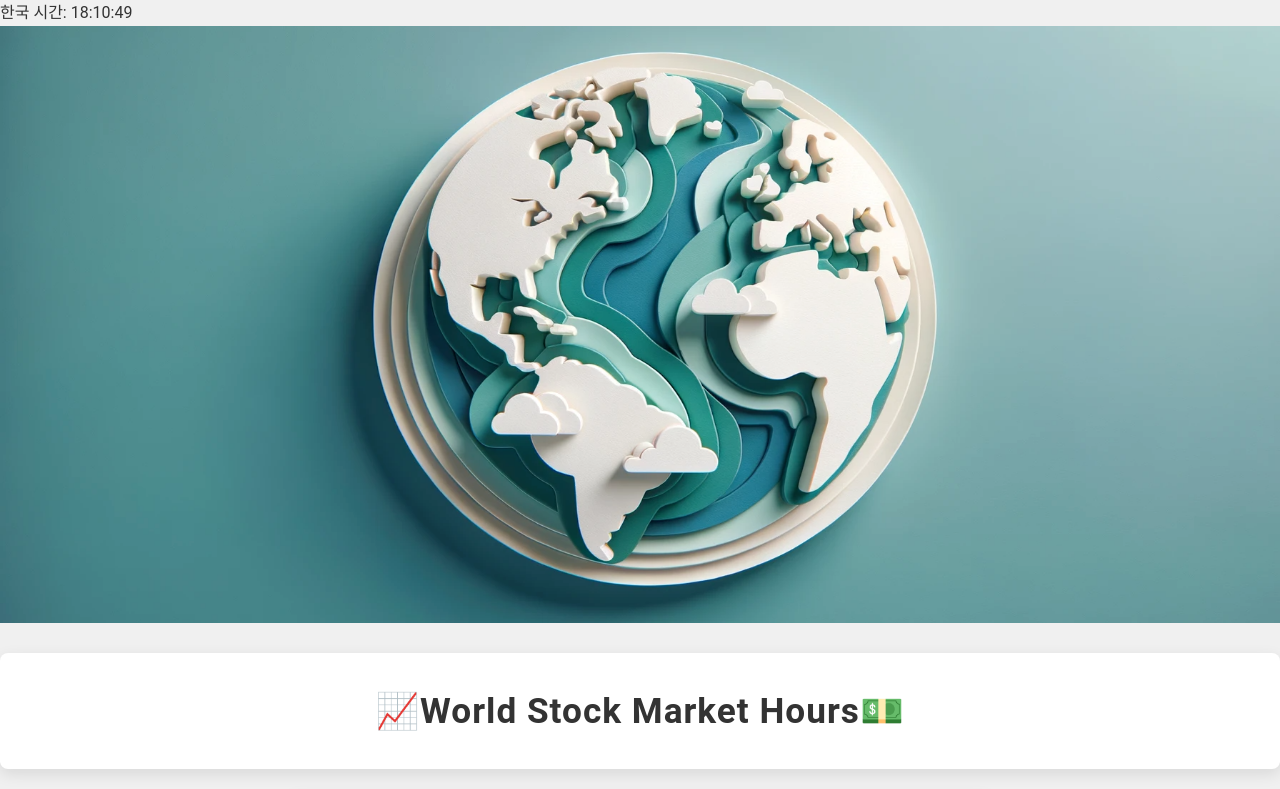
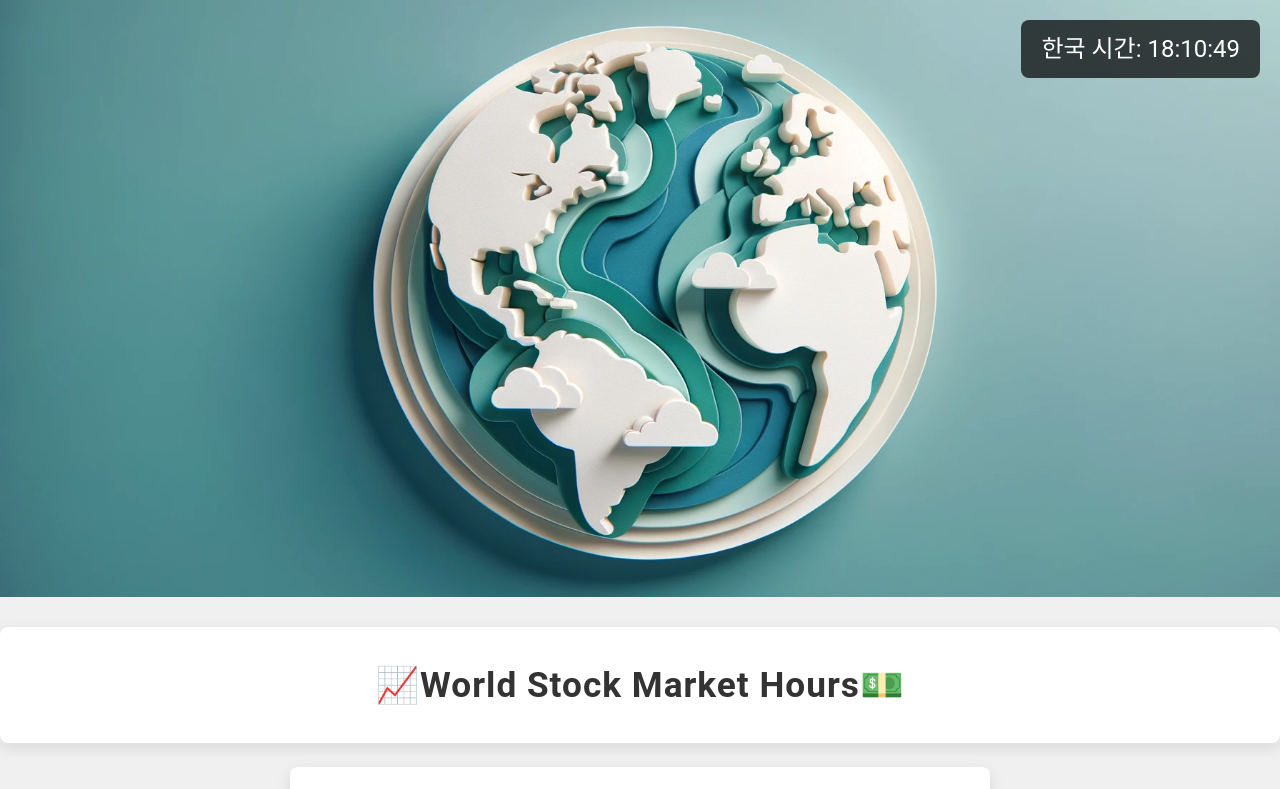
Before and after one commit to yongbioinfo/world_stock_Hours, a plain HTML site: page index.html in a window 1280 px wide. Shown: the top 789 px of the page. Drawn offline with Linux system fonts and the light colour scheme.

Commit message:
Update index.html

```diff
--- a/index.html
+++ b/index.html
@@ -70,16 +70,16 @@
             font-weight: bold;
         }
 
-        .korean-current-time {
+        .korea-current-time {
             position: absolute;
-            top: 30px;
-            right: 30px;
-            background-color: rgba(255, 255, 255, 0.8);
+            top: 20px;          /* 위치를 조정하실 수 있습니다. */
+            right: 20px;        /* 위치를 조정하실 수 있습니다. */
+            background-color: rgba(0, 0, 0, 0.7);
             padding: 10px 20px;
             border-radius: 8px;
-            font-size: 24px;
-            font-weight: 500;
-            box-shadow: 0 5px 15px rgba(0, 0, 0, 0.1);
+            color: #fff;
+            font-size: 1.5em;
+            z-index: 10;
         }
     </style>
 </head>
```
